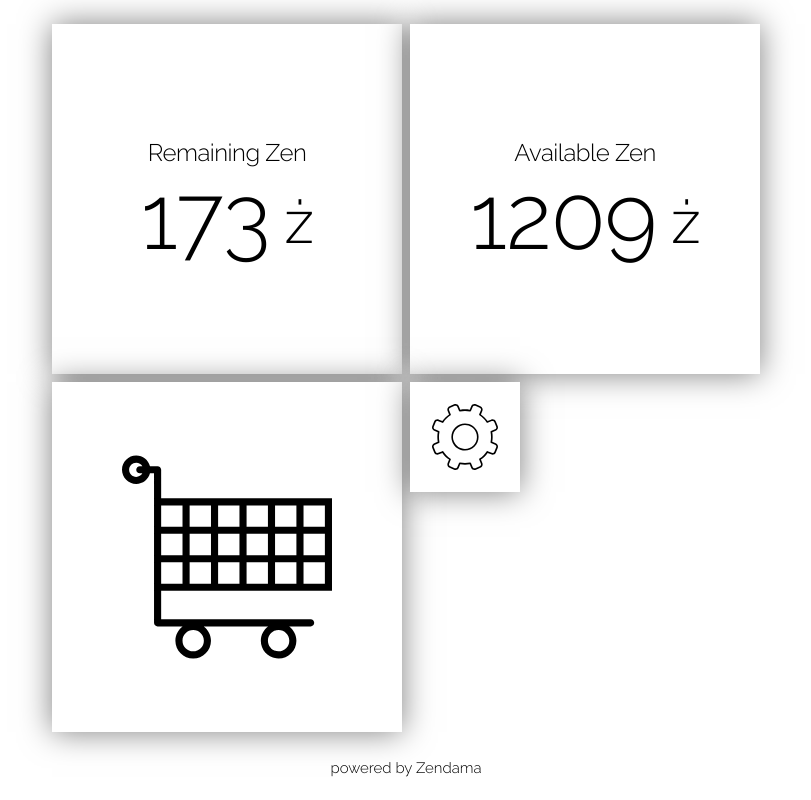
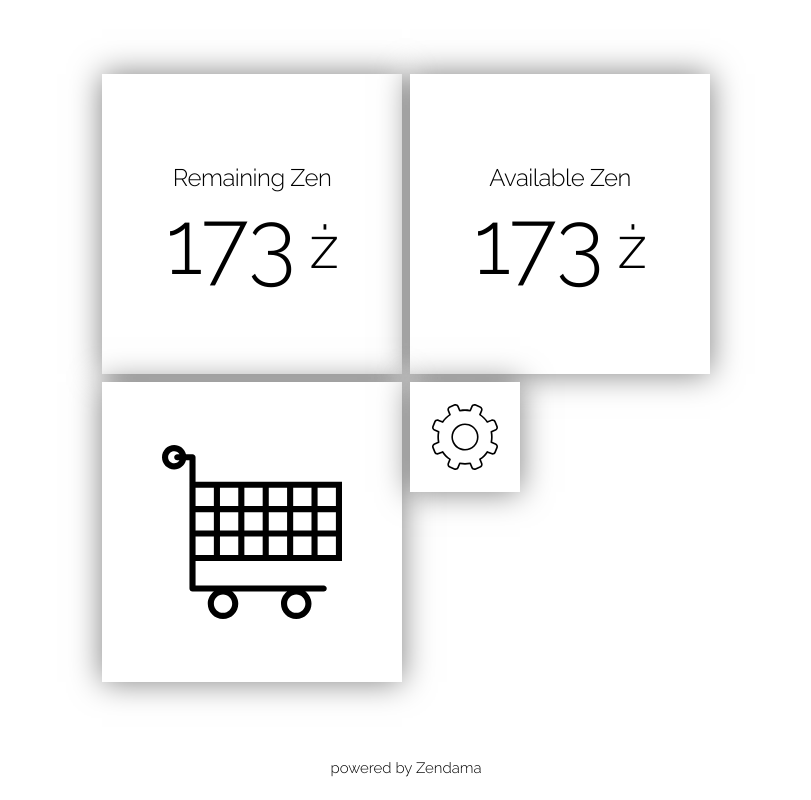
Before and after one commit to cboyce183/thesis-frontend, a React (Create React App) app in the folder thesis/: page / in a window 1280 px wide. Shown: the whole page, without its empty margins (234-1045 px from the left). Built offline with nearby package versions, Linux system fonts and the light colour scheme; the HTML template or start-up script is replaced by a standard one.

Commit message:
refactor: PanelSquares moved to new component

```diff
--- a/thesis/src/components/PanelSquare/PanelSquare.css
+++ b/thesis/src/components/PanelSquare/PanelSquare.css
@@ -0,0 +1,56 @@
+.PanelImg {
+  height: 60%;
+}
+
+.PanelSquare {
+  background-color: white;
+  /* border: 1px solid; */
+  margin: 4px;
+  width: 300px;
+  height: 300px;
+  display: flex;
+  flex-direction: column;
+  justify-content: center;
+  align-items: center;
+  cursor: pointer;
+  box-shadow: 0px 0px 30px 0px rgba(0, 0, 0, 0.5);
+  transition: box-shadow 0.35s ease;
+}
+
+.PanelSquare:hover {
+  box-shadow: 0px 0px 10px 2px rgba(0,0,0,0.50);
+}
+
+.Wrapper {
+  text-align: center;
+  background-color: white;
+}
+
+.Currency {
+  background-color: white;
+  display: flex;
+  align-items: center;
+}
+
+p, h1, h2, h5, img {
+  background-color: white;
+}
+
+.Currency > h1 {
+  font-size: 90px;
+  line-height: 52px;
+}
+
+.Currency > h2 {
+  font-size: 60px;
+  line-height: 52px;
+  margin-bottom: 10px;
+  margin-left: 15px;
+}
+
+.Settings {
+  width: 110px;
+  height: 110px;
+  margin-right: 194px;
+  margin-bottom: 194px;
+}
--- a/thesis/src/components/PanelSquare/PanelSquare.js
+++ b/thesis/src/components/PanelSquare/PanelSquare.js
@@ -0,0 +1,33 @@
+import React, { Component, } from 'react';
+
+import '../../App.css';
+import './PanelSquare.css';
+
+class PanelSquare extends Component {
+  render() {
+    const settings = this.props.alter === 'settings'
+      ? ' Settings'
+      : ''
+    return this.props.isSummary ? (
+      <div className="PanelSquare">
+        <div className="Wrapper">
+          <h5>{this.props.title}</h5>
+          <div className="Currency">
+            <h1>{this.props.zen}</h1>
+            <h2>ż</h2>
+          </div>
+        </div>
+      </div>
+    ) : (
+      <div className={'PanelSquare' + settings}>
+        <img
+          className="PanelImg"
+          alt={this.props.alter}
+          src={this.props.image}
+        />
+      </div>
+    );
+  }
+}
+//remeber to leave index.js as it was!!!!!
+export default PanelSquare;
--- a/thesis/src/containers/Panel/Panel.css
+++ b/thesis/src/containers/Panel/Panel.css
@@ -13,67 +13,10 @@
 }
 
 .PanelContainer {
-  width: 750px;
+  width: 650px;
   margin: auto;
   display: flex;
   justify-content: center;
   align-items: center;
   flex-wrap: wrap;
 }
-
-.PanelSquare {
-  background-color: white;
-  /* border: 1px solid; */
-  margin: 4px;
-  width: 350px;
-  height: 350px;
-  display: flex;
-  flex-direction: column;
-  justify-content: center;
-  align-items: center;
-  cursor: pointer;
-  box-shadow: 0px 0px 30px 0px rgba(0, 0, 0, 0.5);
-  transition: box-shadow 0.35s ease;
-}
-
-.PanelSquare:hover {
-  box-shadow: 0px 0px 10px 2px rgba(0,0,0,0.50);
-}
-
-.Wrapper {
-  text-align: center;
-  background-color: white;
-}
-
-.Currency {
-  background-color: white;
-  display: flex;
-  align-items: center;
-}
-
-p, h1, h2, h5, img {
-  background-color: white;
-}
-
-.Currency > h1 {
-  font-size: 90px;
-  line-height: 52px;
-}
-
-.Currency > h2 {
-  font-size: 60px;
-  line-height: 52px;
-  margin-bottom: 10px;
-  margin-left: 15px;
-}
-
-.Settings {
-  width: 110px;
-  height: 110px;
-  margin-right: 244px;
-  margin-bottom: 244px;
-}
-
-.PanelImg {
-  height: 60%;
-}
--- a/thesis/src/containers/Panel/Panel.js
+++ b/thesis/src/containers/Panel/Panel.js
@@ -1,4 +1,6 @@
 import React, { Component, } from 'react';
+
+import PanelSquare from '../../components/PanelSquare/PanelSquare';
 
 import '../../App.css';
 import './Panel.css';
@@ -9,38 +11,24 @@ class Panel extends Component {
       <div className="MaxWidth">
         <div className="PanelPosition">
           <div className="PanelContainer">
-            <div className="PanelSquare">
-              <div className="Wrapper">
-                <h5>Remaining Zen</h5>
-                <div className="Currency">
-                  <h1>173</h1>
-                  <h2>ż</h2>
-                </div>
-              </div>
-            </div>
-            <div className="PanelSquare">
-              <div className="Wrapper">
-                <h5>Available Zen</h5>
-                <div className="Currency">
-                  <h1>1209</h1>
-                  <h2>ż</h2>
-                </div>
-              </div>
-            </div>
-            <div className="PanelSquare">
-              <img
-                className="PanelImg"
-                alt="settings"
-                src={require('../../assets/cart.svg')}
-              />
-            </div>
-            <div className="PanelSquare Settings">
-              <img
-                className="PanelImg"
-                alt="settings"
-                src={require('../../assets/settings.svg')}
-              />
-            </div>
+            <PanelSquare
+              isSummary={true}
+              title="Remaining Zen"
+              zen="173"
+            />
+            <PanelSquare
+              isSummary={true}
+              title="Available Zen"
+              zen="173"
+            />
+            <PanelSquare
+              alter="cart"
+              image={require('../../assets/cart.svg')}
+            />
+            <PanelSquare
+              alter="settings"
+              image={require('../../assets/settings.svg')}
+            />
           </div>
           <h6>powered by Zendama</h6>
         </div>
```
